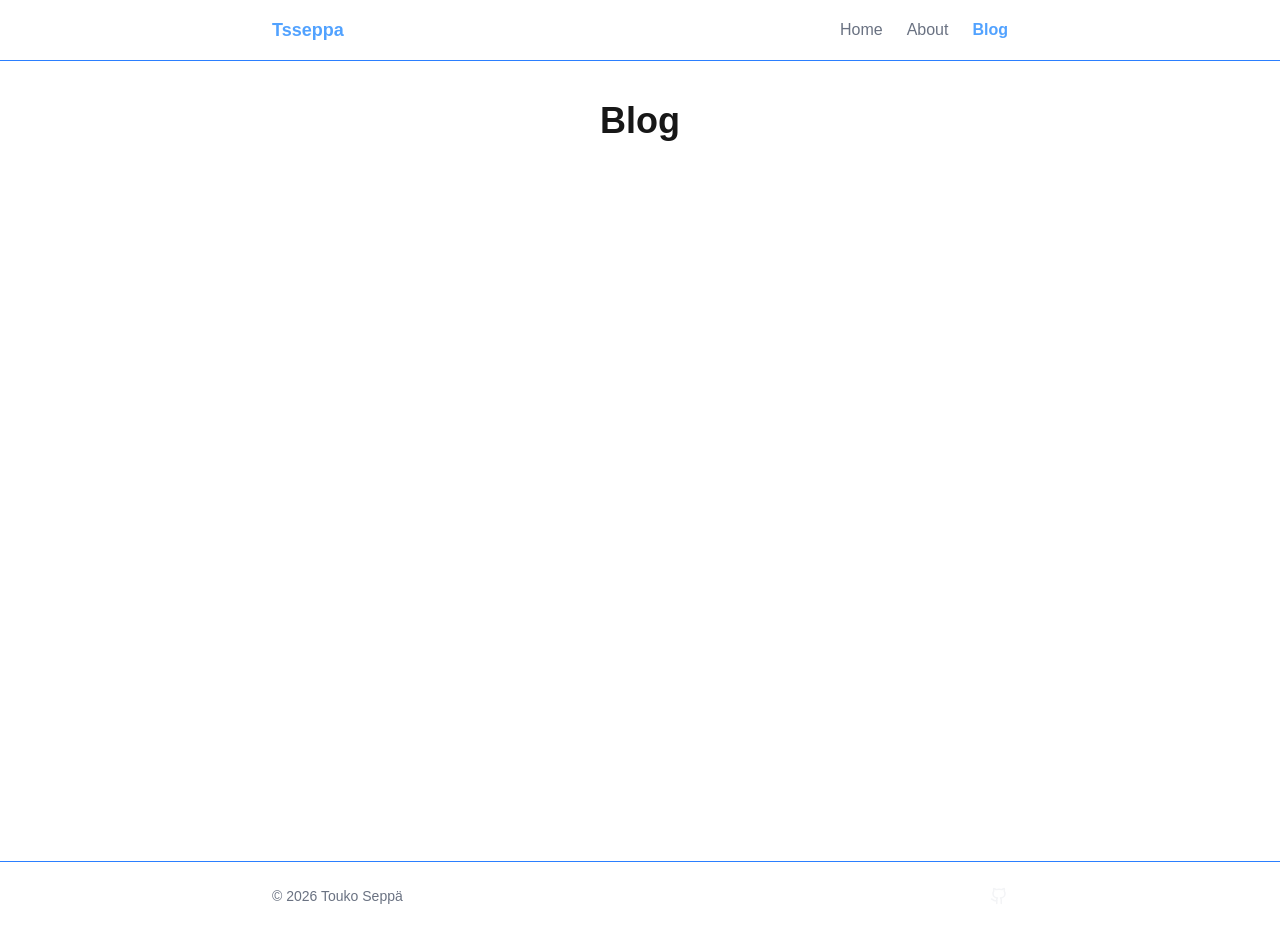
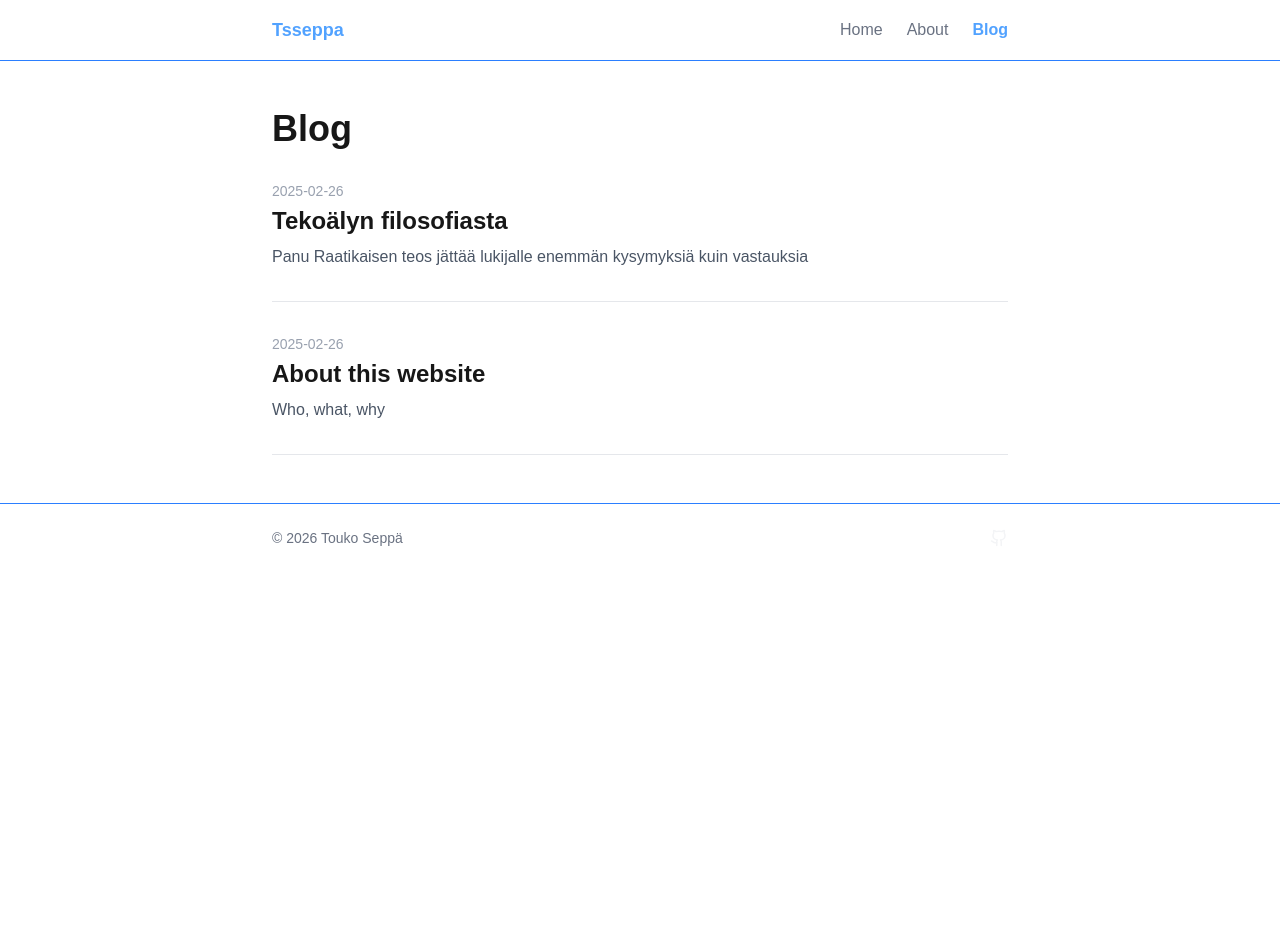
Before and after one commit to tsseppa/tsseppa.github.io, a Next.js app: page /blog in a window 1280 px wide. After the commit the page ends 800 px from the top, so only its background shows below. Built offline with nearby package versions, Linux system fonts and the light colour scheme.

Commit message:
fix: v1 posts system

```diff
--- a/app/blog/page.tsx
+++ b/app/blog/page.tsx
@@ -1,7 +1,25 @@
+import Link from 'next/link'
+import { getAllPosts } from '@/lib/posts'
+
 export default function Blog() {
+    const posts = getAllPosts()
+
     return (
-        <main className="flex min-h-screen flex-col items-center justify-between p-10">
-            <h1 className="text-4xl font-bold">Blog</h1>
+        <main className="max-w-3xl mx-auto px-4 py-12">
+            <h1 className="text-4xl font-bold mb-8">Blog</h1>
+            <ul className="flex flex-col gap-8">
+                {posts.map((post) => (
+                    <li key={post.slug} className="border-b border-gray-200 pb-8">
+                        <Link href={`/blog/${post.slug}`} className="group">
+                            <p className="text-sm text-gray-400 mb-1">{post.date}</p>
+                            <h2 className="text-2xl font-semibold group-hover:text-blue-400 transition-colors">
+                                {post.title}
+                            </h2>
+                            <p className="mt-2 text-gray-600">{post.description}</p>
+                        </Link>
+                    </li>
+                ))}
+            </ul>
         </main>
     )
 }
```
